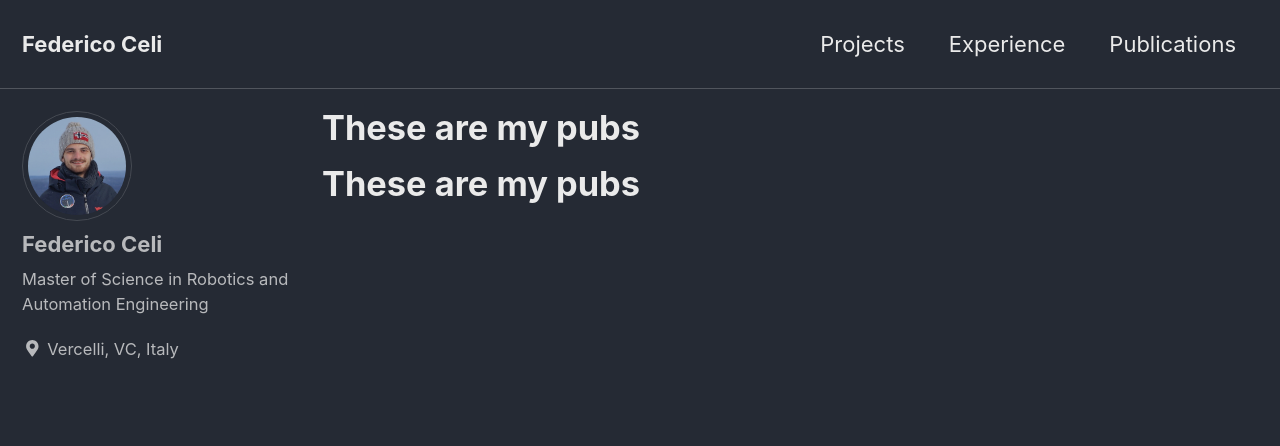
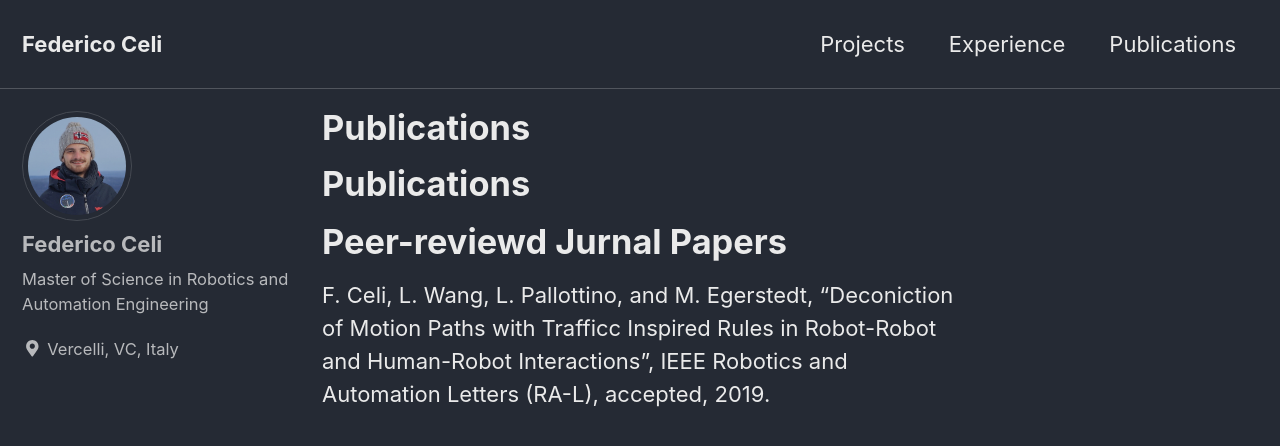
Before and after one commit to federicoceli/federicoceli.github.io, a Jekyll site: the page built from _pages/publications.md, in a window 1280 px wide and 900 px high. Shown: the top 446 px of the window. Built offline with Jekyll 4.4.1, drawn with Linux system fonts in a browser that asks for light colours; cached includes are drawn as plain includes; our own code applies the rules of GitHub Pages for plain Markdown files.

Commit message:
Update publications.md

```diff
--- a/_pages/publications.md
+++ b/_pages/publications.md
@@ -1 +1,3 @@
-# These are my pubs
+# Publications
+# Peer-reviewd Jurnal Papers
+F. Celi, L. Wang, L. Pallottino, and M. Egerstedt, “Deconiction of Motion Paths with Trafficc Inspired Rules in Robot-Robot and Human-Robot Interactions”, IEEE Robotics and Automation Letters (RA-L), accepted, 2019.
```
